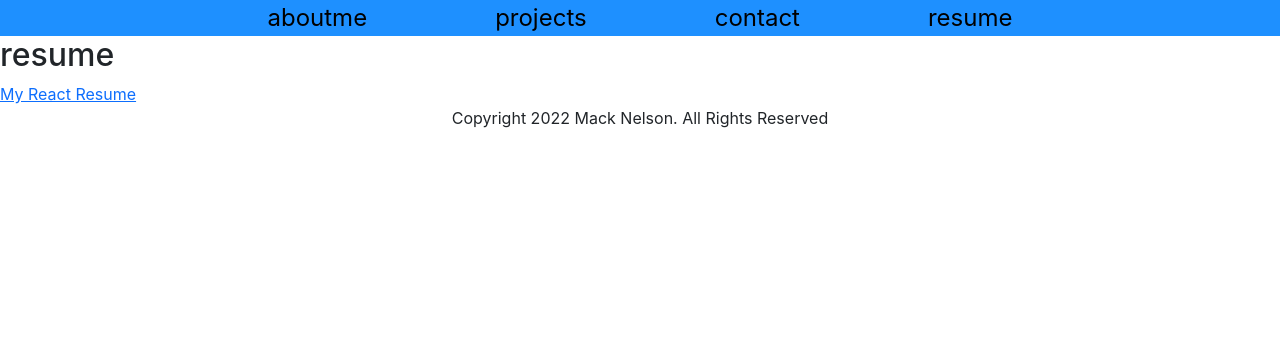
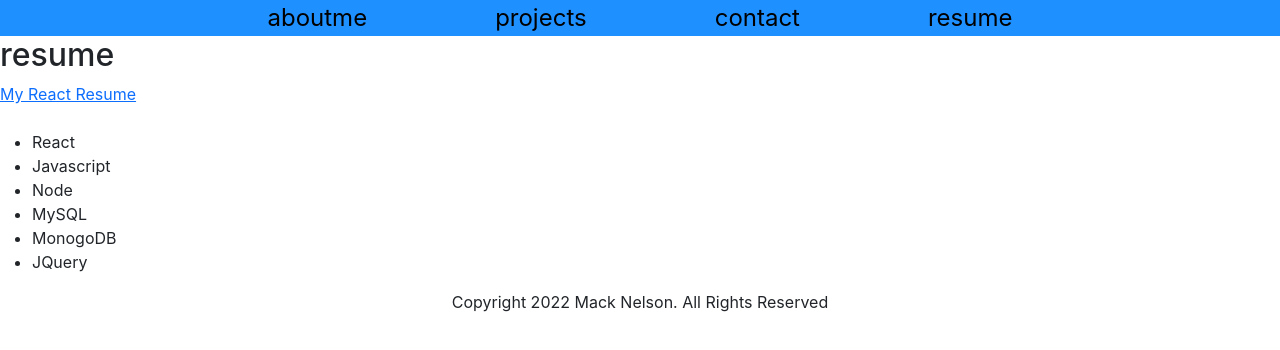
Before and after one commit to sensational11/Sensational-React-Portfolio, a React (Create React App) app: page / in a window 1280 px wide. Both pictures are taken after a click on the element "resume". Shown: the top 350 px of the page. Built offline with nearby package versions, Linux system fonts and the light colour scheme.

Commit message:
update readme

```diff
--- a/package.json
+++ b/package.json
@@ -2,6 +2,7 @@
   "name": "sensational-react",
   "version": "0.1.0",
   "private": true,
+  "homepage": "https://sensational11.github.io/sensational-react-portfolio",
   "dependencies": {
     "@testing-library/jest-dom": "^5.16.5",
     "@testing-library/react": "^13.4.0",
@@ -9,6 +10,7 @@
     "axios": "^1.2.0",
     "bootstrap": "^5.2.3",
     "dotenv": "^16.0.3",
+    "gh-pages": "^4.0.0",
     "react": "^18.2.0",
     "react-bootstrap": "^2.6.0",
     "react-dom": "^18.2.0",
@@ -20,6 +22,8 @@
     "web-vitals": "^2.1.4"
   },
   "scripts": {
+    "predeploy": "npm run build",
+    "deploy": "gh-pages -d build",
     "start": "react-scripts start",
     "build": "react-scripts build",
     "test": "react-scripts test",
--- a/src/components/resume.js
+++ b/src/components/resume.js
@@ -6,6 +6,30 @@ function Resume() {
       <div className="pdfresume">
         <a href = {reactresume}>My React Resume</a>
       </div>
+      <br>
+      </br>
+      <div className="proficiences">
+        <ul>
+            <li>
+                React
+            </li>
+            <li>
+                Javascript
+            </li>
+            <li>
+                Node
+            </li>
+            <li>
+                MySQL
+            </li>
+            <li>
+                MonogoDB
+            </li>
+            <li>
+                JQuery
+            </li>
+        </ul>
+      </div>
     </section>
   );
 }
```
Also changed, not shown: 22 other files (tests, documents, lock files or other folders).
